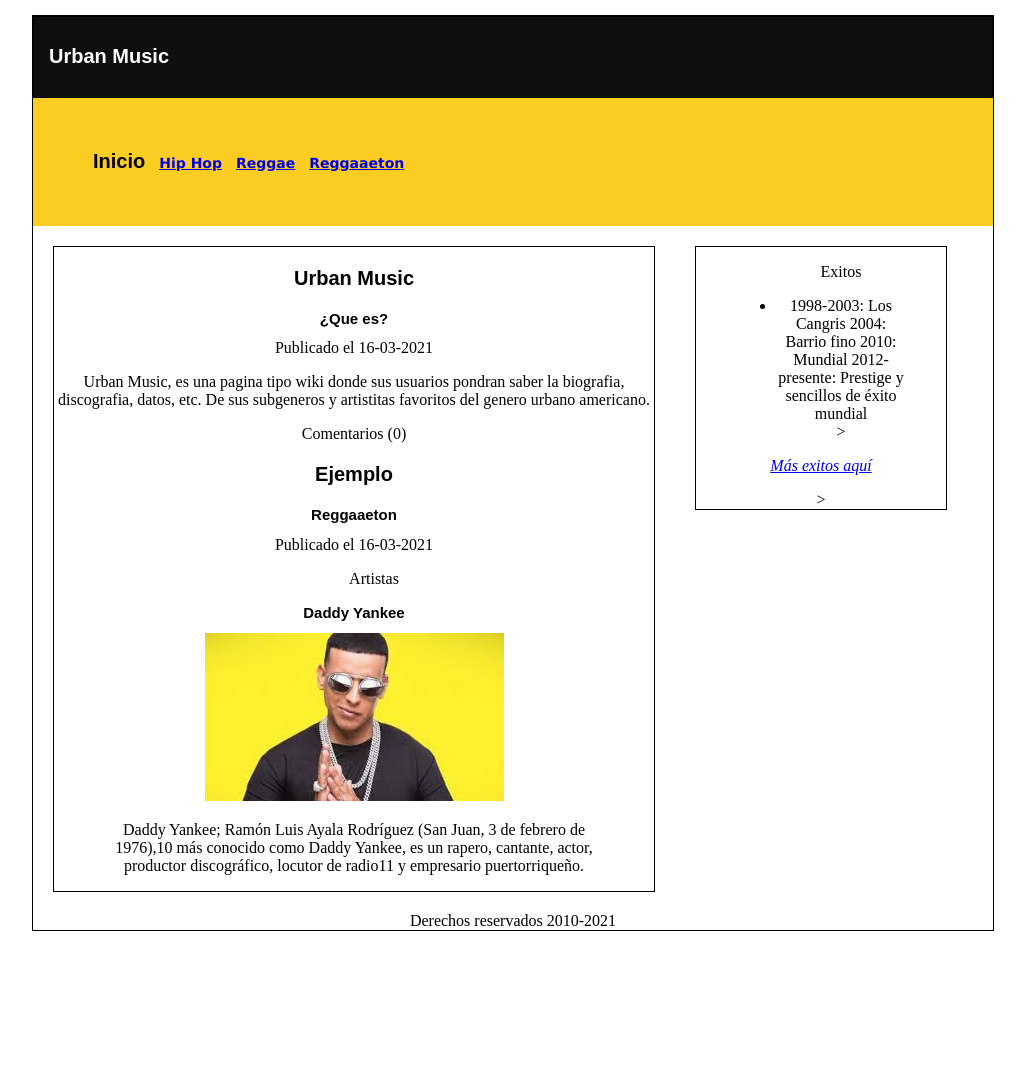
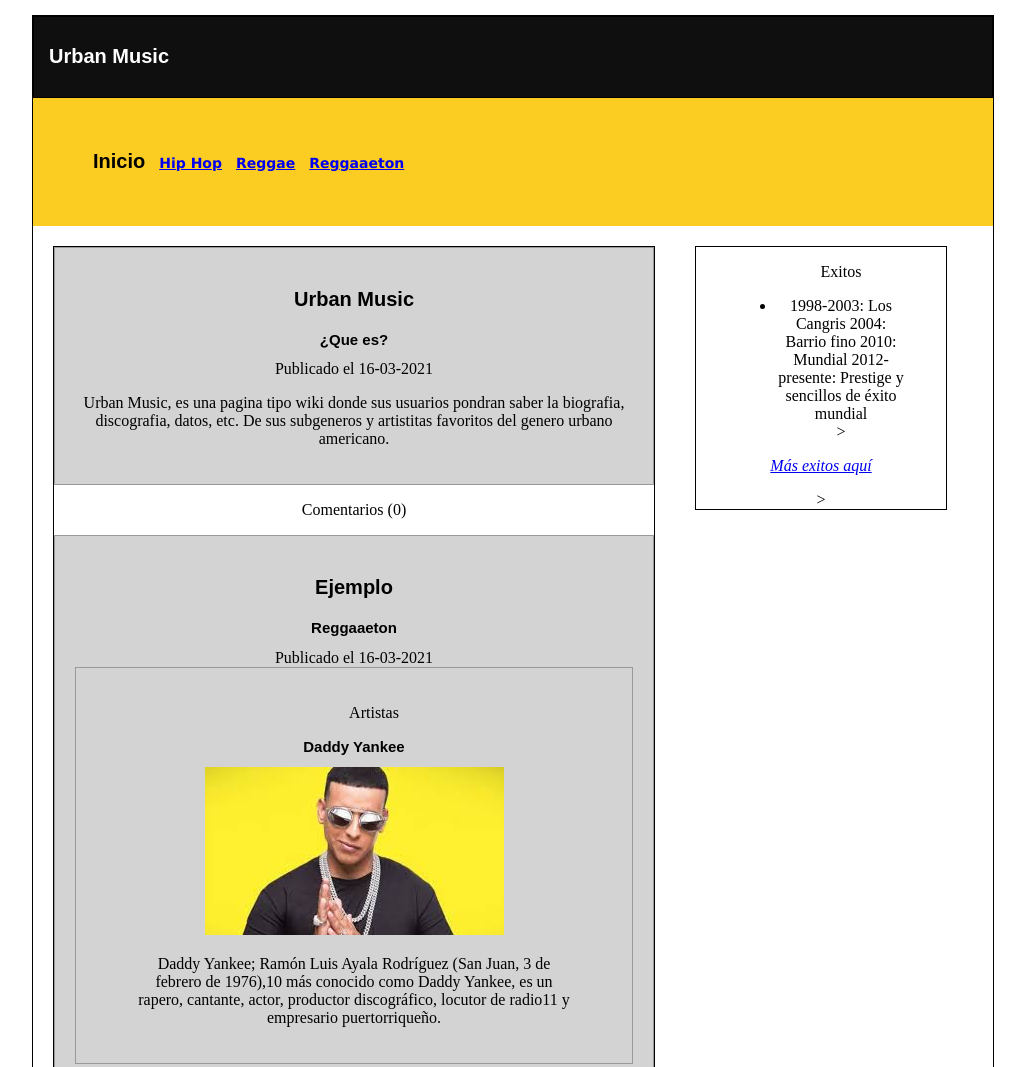
Before and after one commit to Yeferson1121/Website-basic-languages, a plain HTML site: page Index.html in a window 1280 px wide. Shown: the top 1067 px of the page, without its empty margins (127-1152 px from the left). Before the commit the page ends 946 px from the top, so only its background shows below. Drawn offline with Linux system fonts and the light colour scheme.

Commit message:
añado margen,color,corde y padding a la etiquqeta de article (articulo9

```diff
--- a/Styles.css
+++ b/Styles.css
@@ -44,6 +44,13 @@ body{
     margin: 20px;
     float: left;
 }
+article{
+    background: lightgrey;
+    border: 1px solid #999;
+    padding: 20px;
+    margin-bottom: 15px;
+
+}
 .columna{
     width: 250px;
     border: 1px solid black;
```
